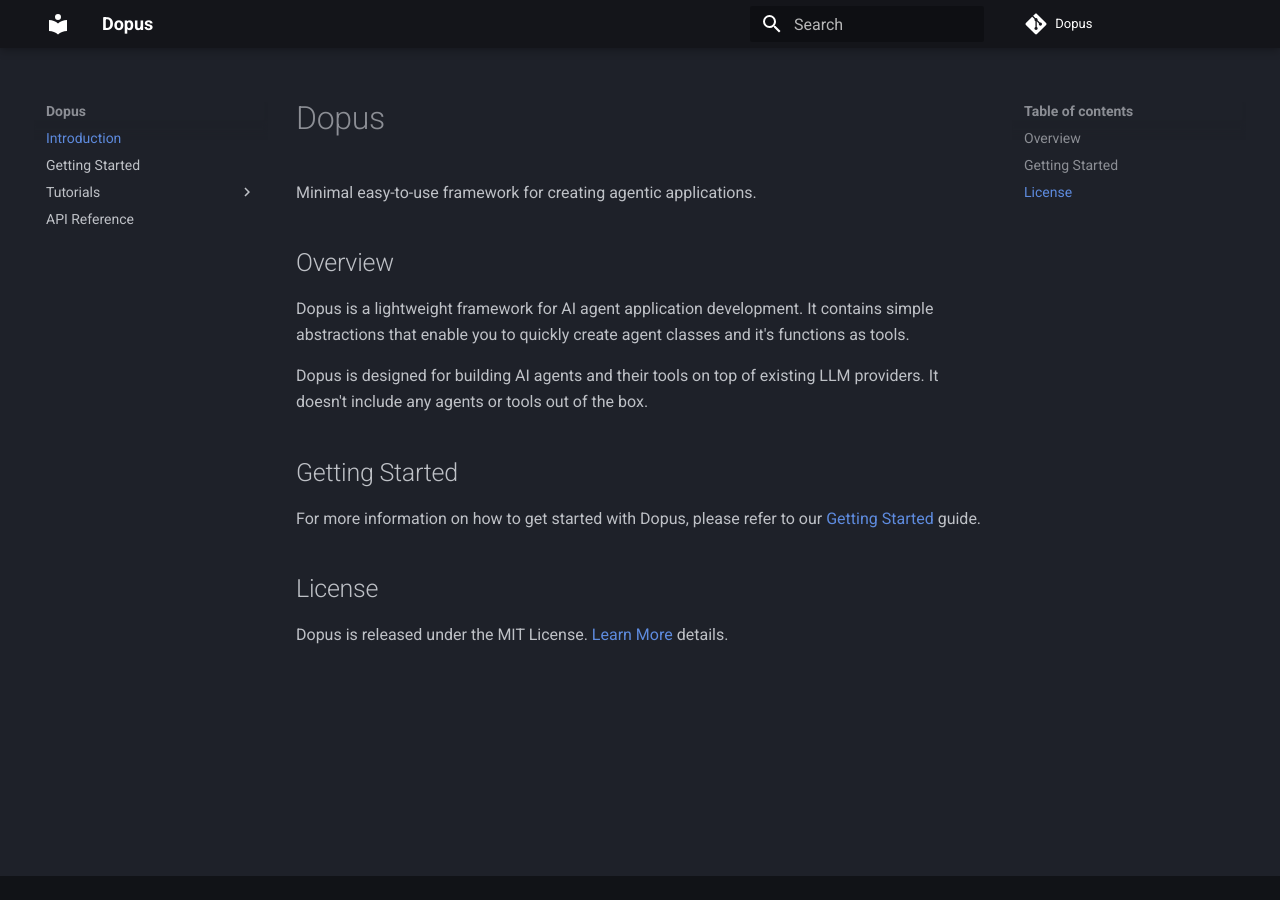
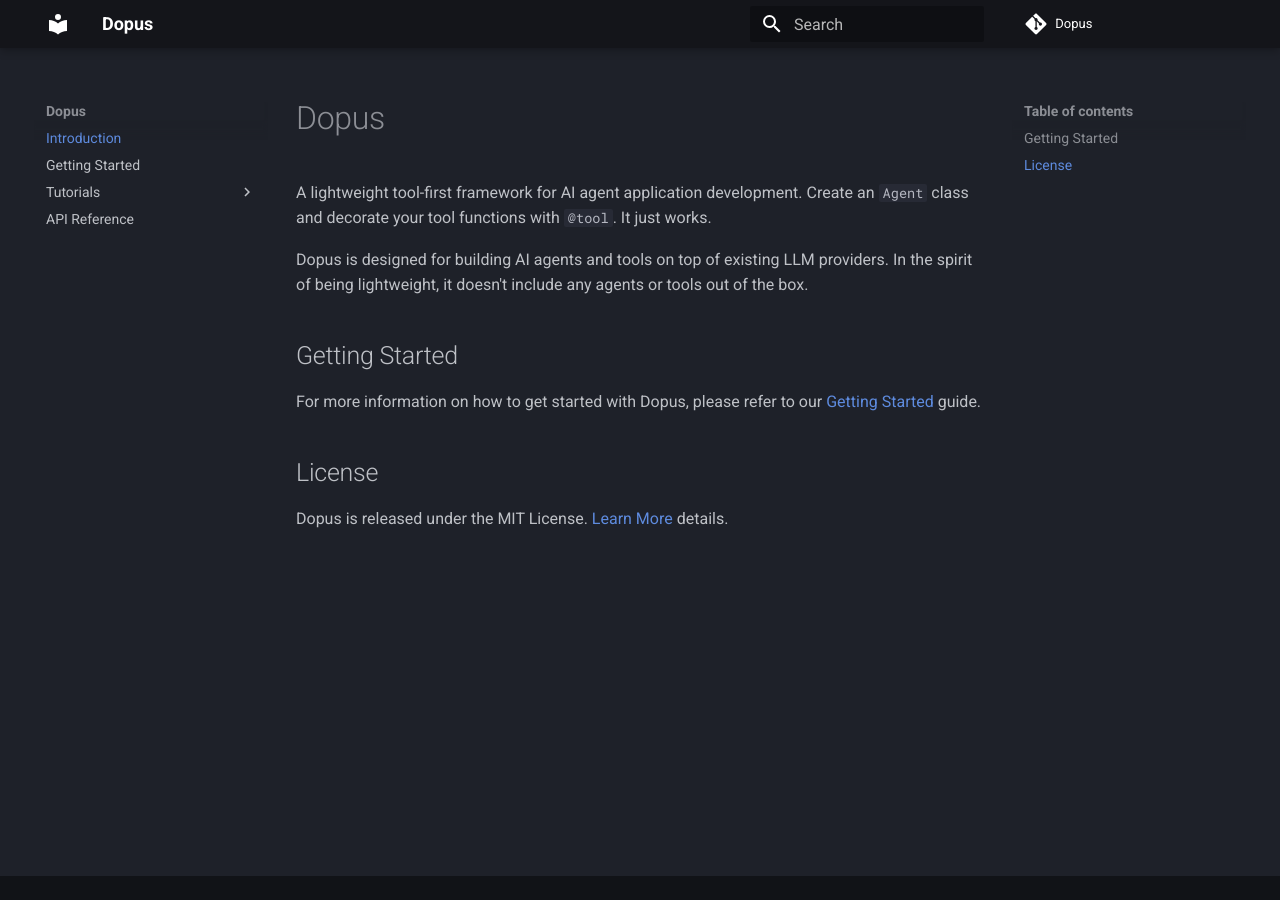
Before and after one commit to MashDevel/Dopus, an MkDocs documentation site: the page built from docs/README.md, in a window 1280 px wide. Built offline with MkDocs 1.6.1 and Material for MkDocs 9.7.7, drawn with Linux system fonts in a browser that asks for light colours; comment, search, counter and statistics services are not loaded.

Commit message:
Update README

```diff
--- a/docs/README.md
+++ b/docs/README.md
@@ -2,13 +2,9 @@
 
 # Dopus
 
-Minimal easy-to-use framework for creating agentic applications.
+A lightweight tool-first framework for AI agent application development. Create an `Agent` class and decorate your tool functions with `@tool`. It just works.
 
-## Overview
-
-Dopus is a lightweight framework for AI agent application development. It contains simple abstractions that enable you to quickly create agent classes and it's functions as tools.
-
-Dopus is designed for building AI agents and their tools on top of existing LLM providers. It doesn't include any agents or tools out of the box.
+Dopus is designed for building AI agents and tools on top of existing LLM providers. In the spirit of being lightweight, it doesn't include any agents or tools out of the box.
 
 ## Getting Started
 
--- a/pyproject.toml
+++ b/pyproject.toml
@@ -1,7 +1,7 @@
 [tool.poetry]
 name = "dopus"
-version = "0.0.1"
-description = "Minimal building blocks for agentic applications"
+version = "0.0.2"
+description = "A lightweight tool-first framework for AI agent application development"
 authors = ["Mike Ashcroft"]
 license = "MIT"
 readme = "docs/README.md"
```
Also changed, not shown: README.md (+2 -6 lines), 1 other file.
